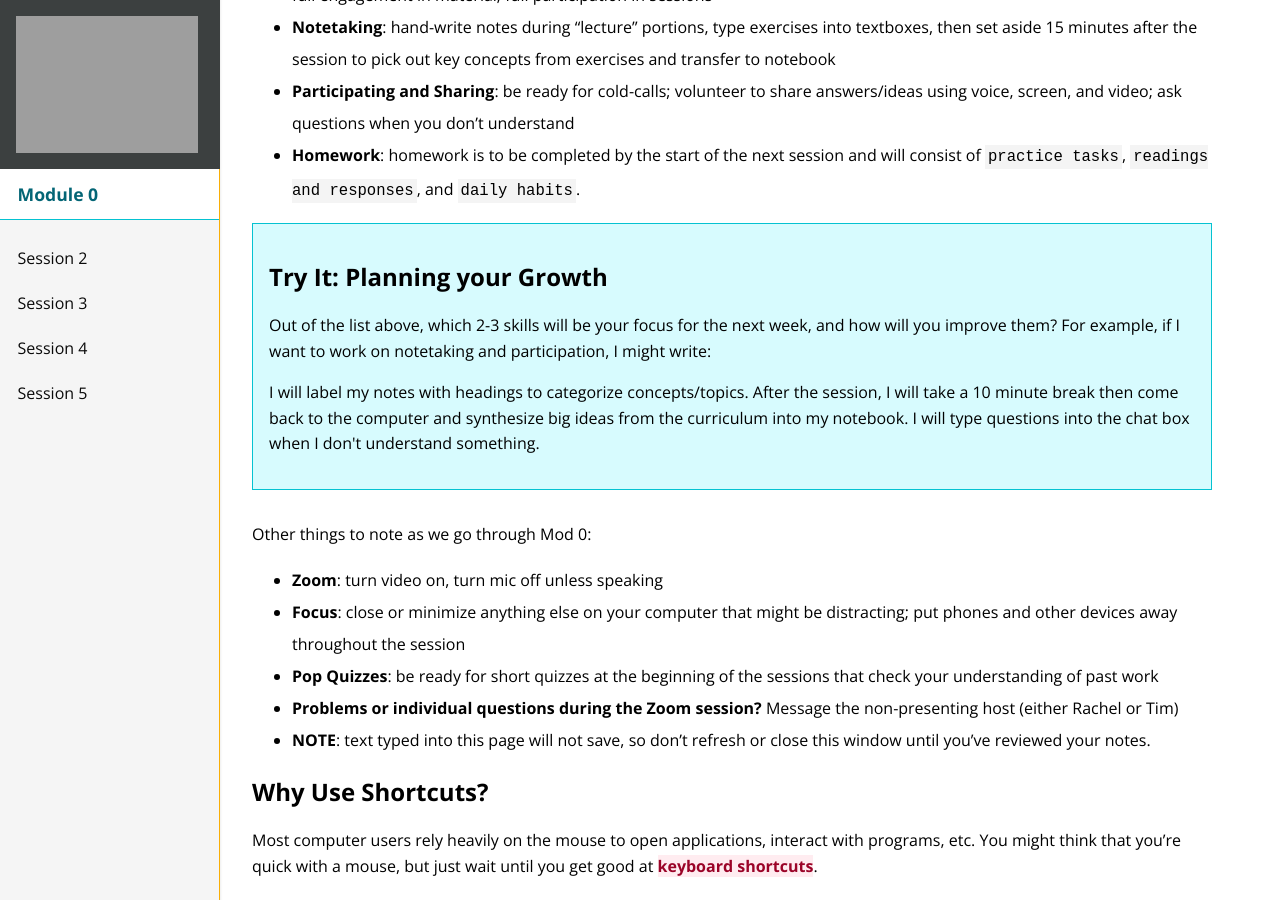
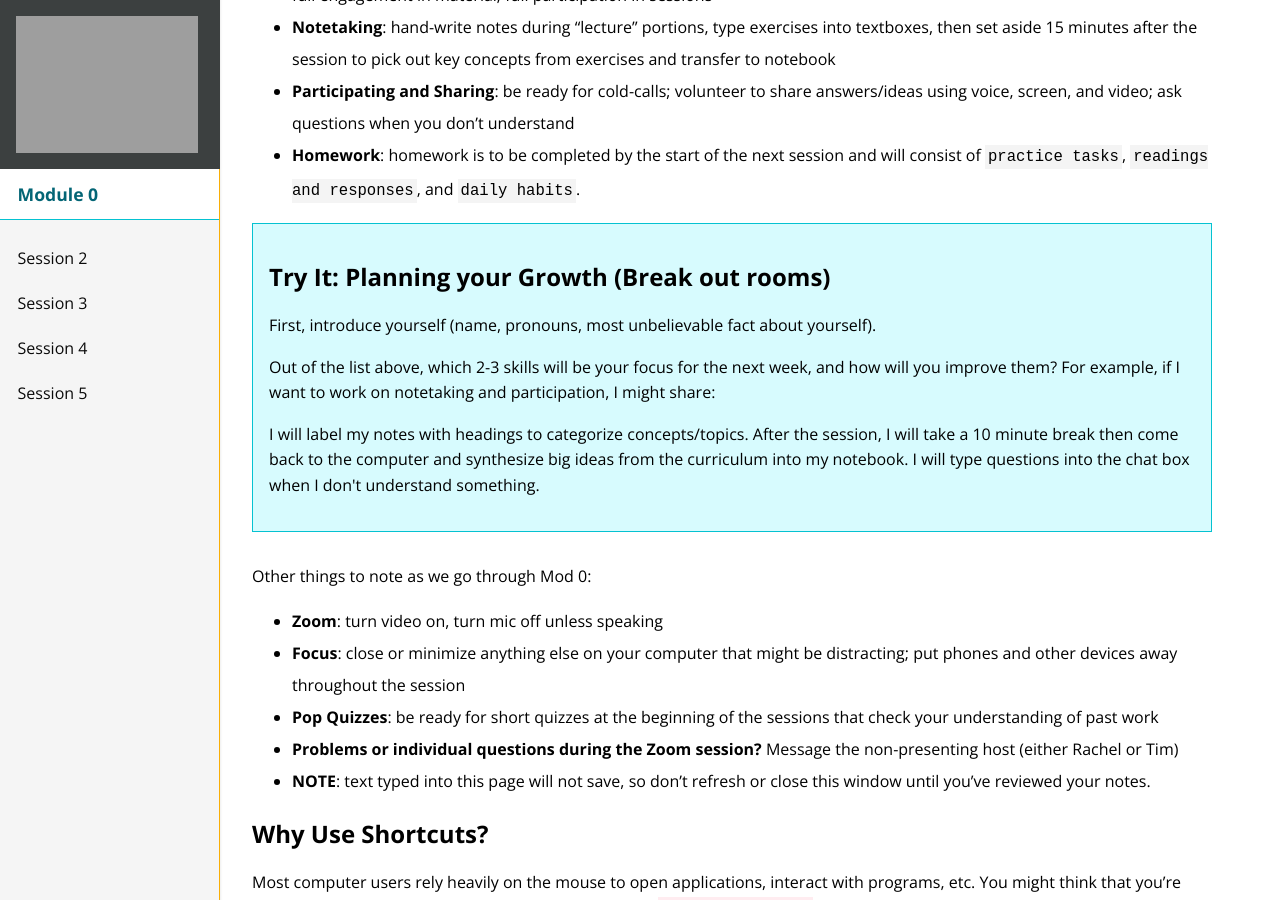
Before and after one commit to turingschool/mod-0-curriculum, a Jekyll site: the page built from session2/index.md, in a window 1280 px wide and 900 px high, scrolled down 1258 px. Built offline with Jekyll 4.4.1, drawn with Linux system fonts in a browser that asks for light colours; nearby versions of some CDN libraries.

Commit message:
add try-it in breakout rooms

```diff
--- a/session2/index.md
+++ b/session2/index.md
@@ -66,8 +66,9 @@ In addition to the technical assessment, we're also looking for you to demonstra
 - <strong>Homework</strong>: homework is to be completed by the start of the next session and will consist of `practice tasks`, `readings and responses`, and `daily habits`.
 
 <div class="try-it">
-  <h2>Try It: Planning your Growth</h2>
-  <p>Out of the list above, which 2-3 skills will be your focus for the next week, and how will you improve them? For example, if I want to work on notetaking and participation, I might write:</p>
+  <h2>Try It: Planning your Growth (Break out rooms)</h2>
+  <p>First, introduce yourself (name, pronouns, most unbelievable fact about yourself).</p>
+  <p>Out of the list above, which 2-3 skills will be your focus for the next week, and how will you improve them? For example, if I want to work on notetaking and participation, I might share:</p>
   <p>I will label my notes with headings to categorize concepts/topics. After the session, I will take a 10 minute break then come back to the computer and synthesize big ideas from the curriculum into my notebook. I will type questions into the chat box when I don't understand something.</p>
 </div>
 
```
